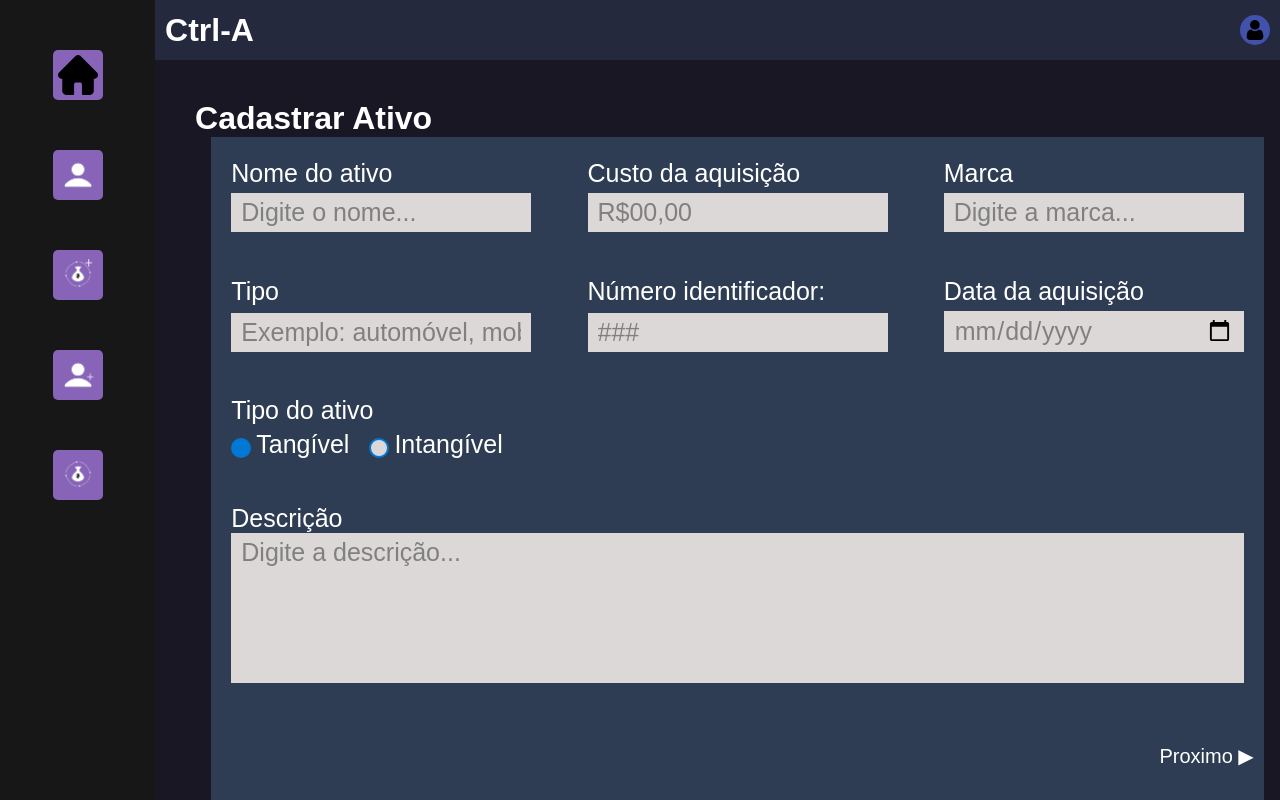
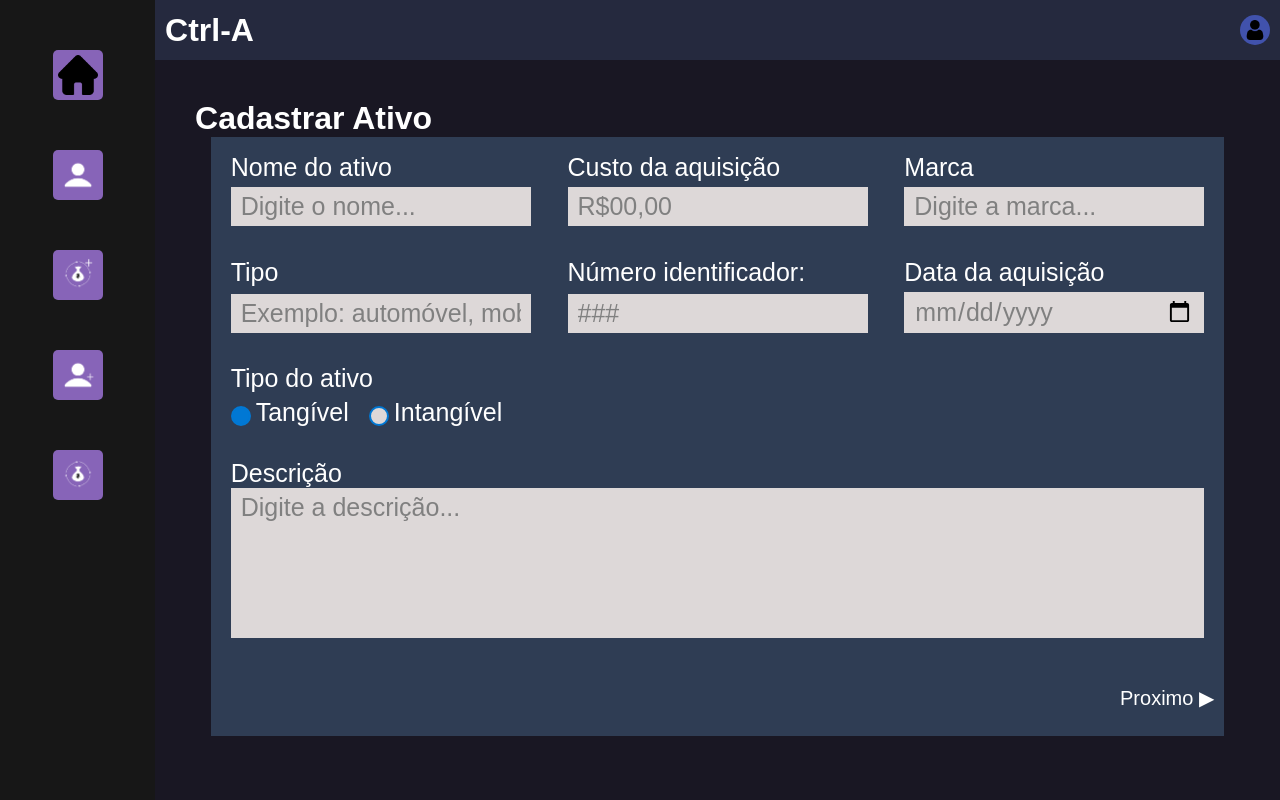
Before and after one commit to equipe-javali/API_3_FRONT, a React (Create React App) app in the folder ctrl-a/: page /CadastroAtivo in a window 1280 px wide. Built offline with nearby package versions, Linux system fonts and the light colour scheme.

Commit message:
GERAL - Arrumei o tamanho da div forms para não encostar na parte de baixo da tela

```diff
--- a/ctrl-a/src/pages/css/cadastroAtivos.css
+++ b/ctrl-a/src/pages/css/cadastroAtivos.css
@@ -1,7 +1,7 @@
 :root {
     /* Div Forms */
     --minWidthDivFormsAtivo: calc(100vw - var(--paddingDivFormsAtivo));
-    --HeightDivFormsAtivo: calc(100vh - var(--heightHeader));
+    --HeightDivFormsAtivo: calc(97vh - var(--heightHeader));
     --paddingLeftDivFormsAtivo: 40px;
     --paddingTopDivFormsAtivo: 40px;
 
@@ -38,8 +38,7 @@
     display: flex;
     flex-direction: column;
     min-height: var(--HeightDivFormsAtivo);
-    padding-left: var(--paddingLeftDivFormsAtivo);
-    padding-top: var(--paddingTopDivFormsAtivo);
+    padding: var(--paddingTopDivFormsAtivo) var(--paddingLeftDivFormsAtivo);
     min-width: var(--minWidthDivFormsAtivo);
 }
 
```
